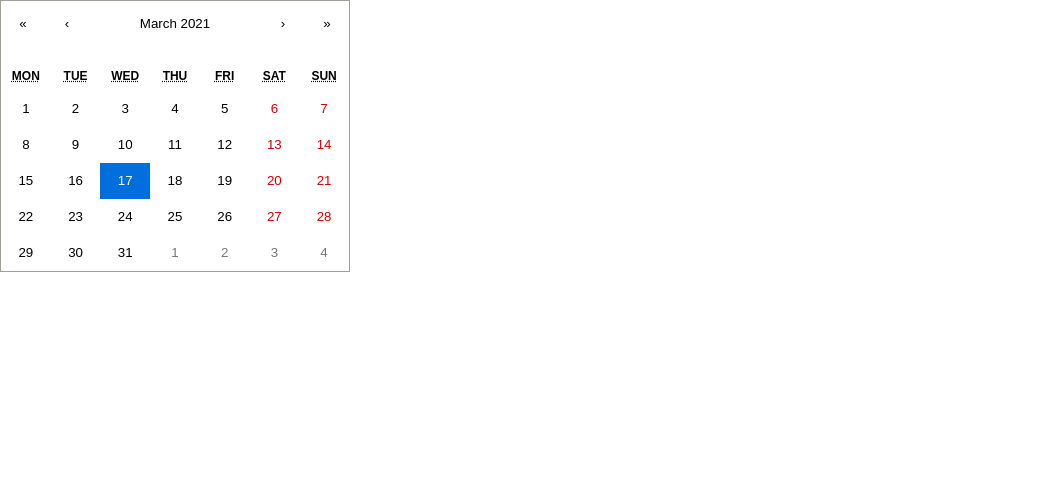
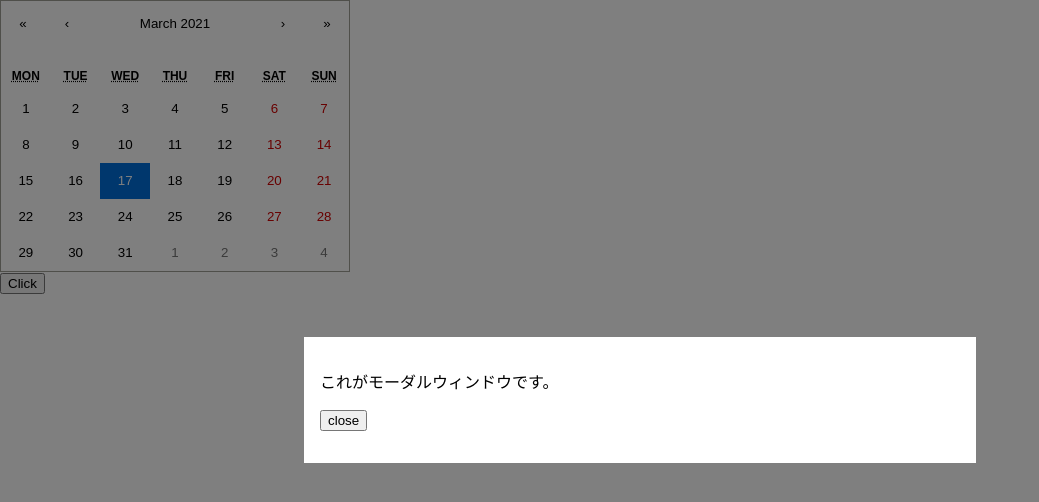
Before and after one commit to yutoyasuda1128/balance-management, a React (Create React App) app: page / in a window 1280 px wide. Shown: the top 502 px of the page, without its empty margins (0-1039 px from the left). Built offline with nearby package versions, Linux system fonts and the light colour scheme.

Commit message:
モーダルウインドウを表示した

```diff
--- a/src/Calendar.jsx
+++ b/src/Calendar.jsx
@@ -1,6 +1,7 @@
 import React, { useState } from 'react';
 import Calendar from 'react-calendar';
 import 'react-calendar/dist/Calendar.css';
+import { ModalWindow } from './ModalWindow';
 
 export function AppCalendar() {
     const [dateObj , setDateObj] = useState(new Date());
@@ -11,6 +12,12 @@ export function AppCalendar() {
             onChange={setDateObj}
             value={dateObj}
           />
+          <div>
+            <button>Click</button>
+          </div>
+          <div id="overlay">
+            <ModalWindow />
+          </div>
         </div>
     );
 }
--- a/src/index.css
+++ b/src/index.css
@@ -11,3 +11,17 @@ code {
   font-family: source-code-pro, Menlo, Monaco, Consolas, 'Courier New',
     monospace;
 }
+
+ #overlay{
+  position:fixed;
+  top:0;
+  left:0;
+  width:100%;
+  height:100%;
+  background-color:rgba(0,0,0,0.5);
+
+  display: flex;
+  align-items: center;
+  justify-content: center;
+
+}
```
